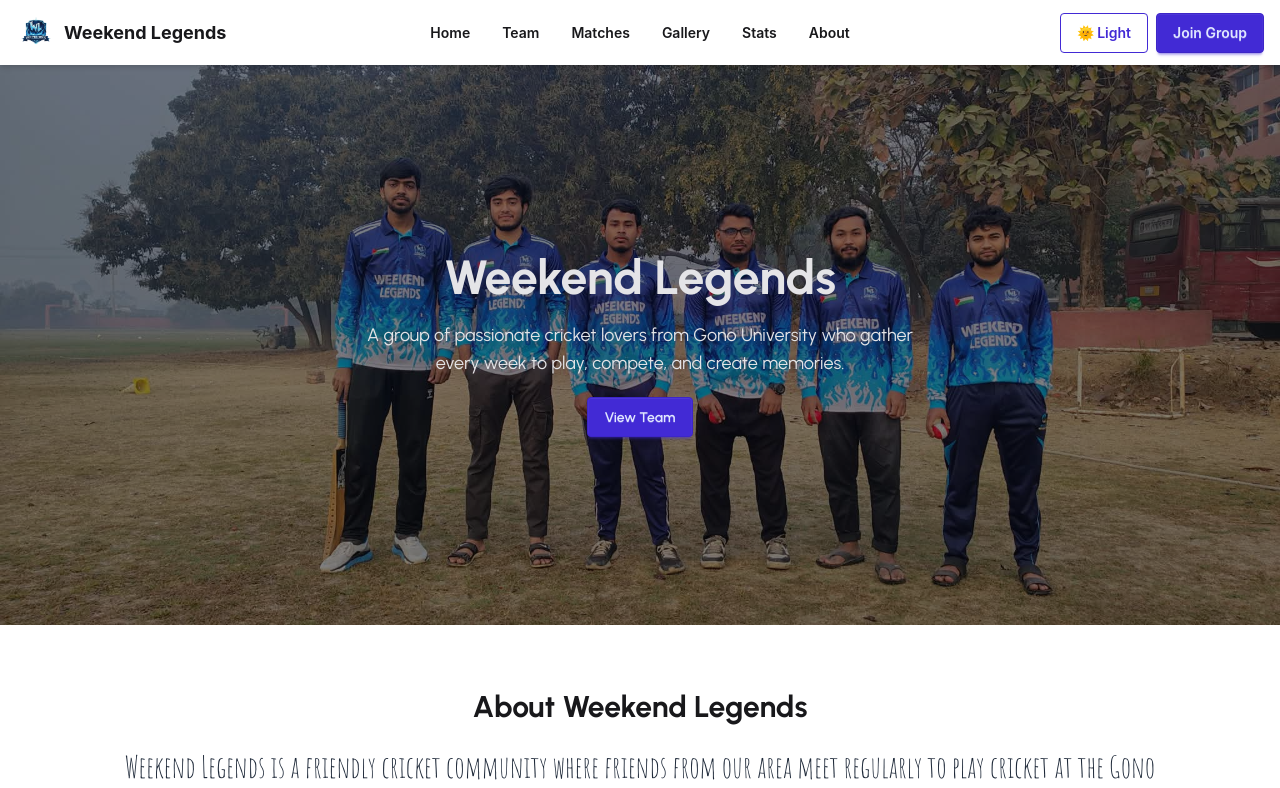
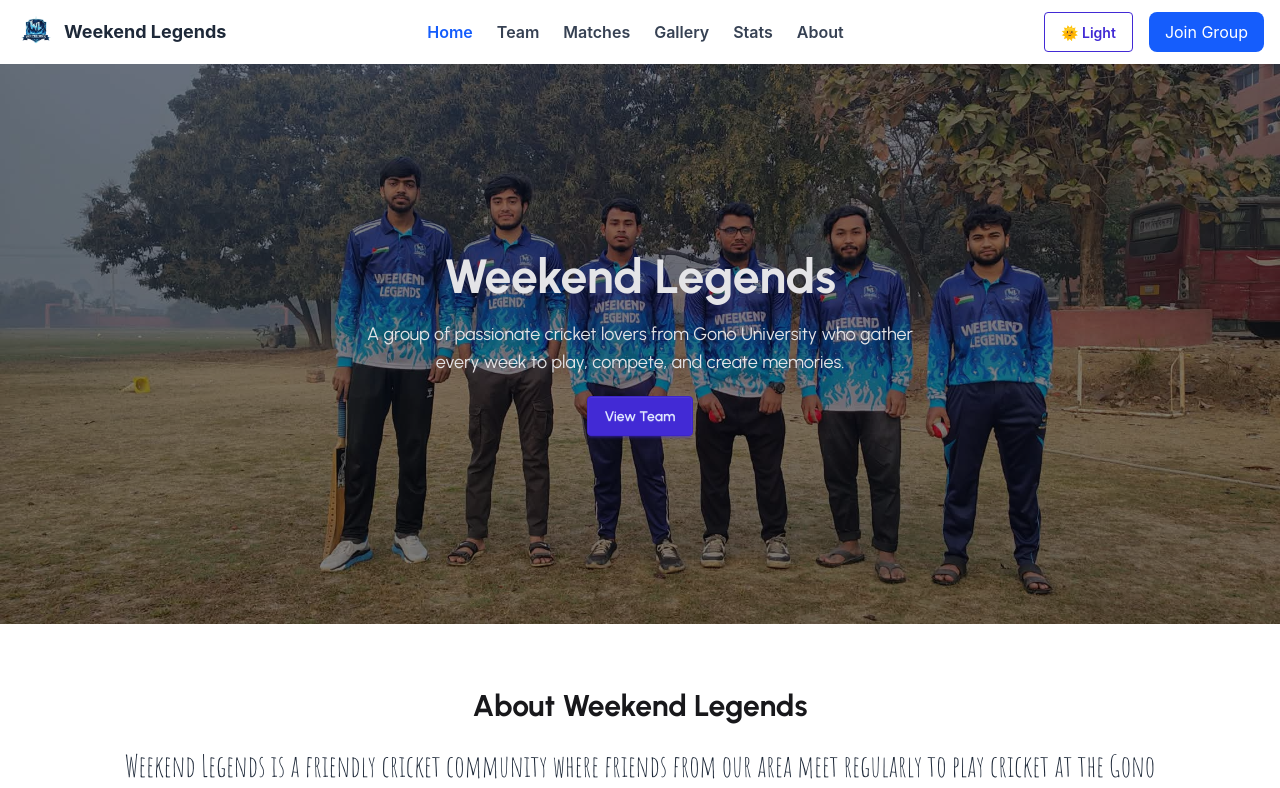
Before and after one commit to ahrafi16/weekend-legends, a React (Vite) app: page / in a window 1280 px wide. Shown: the top 788 px of the page. Built offline with nearby package versions, Linux system fonts and the light colour scheme; a web font is replaced by a local one.

Commit message:
Removed daisyUI

```diff
--- a/package.json
+++ b/package.json
@@ -23,7 +23,7 @@
     "@eslint/js": "^9.39.4",
     "@types/react": "^19.2.14",
     "@types/react-dom": "^19.2.3",
-    "@vitejs/plugin-react": "^6.0.1",
+    "@vitejs/plugin-react": "^5.2.0",
     "autoprefixer": "^10.4.27",
     "daisyui": "^5.5.19",
     "eslint": "^9.39.4",
--- a/src/components/Navbar.jsx
+++ b/src/components/Navbar.jsx
@@ -1,101 +1,117 @@
 import { Link, NavLink } from "react-router-dom";
+import { useState } from "react";
 import logo from "../assets/logo.png";
 import ThemeToggle from "./ThemeToggle";
+import { Menu, X } from "lucide-react";
 
 const Navbar = () => {
-    const links = (
-        <>
-            <li>
-                <NavLink to="/" className="font-semibold">
-                    Home
-                </NavLink>
-            </li>
-            <li>
-                <NavLink to="/team" className="font-semibold">
-                    Team
-                </NavLink>
-            </li>
-            <li>
-                <NavLink to="/matches" className="font-semibold">
-                    Matches
-                </NavLink>
-            </li>
-            <li>
-                <NavLink to="/gallery" className="font-semibold">
-                    Gallery
-                </NavLink>
-            </li>
-            <li>
-                <NavLink to="/stats" className="font-semibold">
-                    Stats
-                </NavLink>
-            </li>
-            <li>
-                <NavLink to="/about" className="font-semibold">
-                    About
-                </NavLink>
-            </li>
-        </>
-    );
+    const [open, setOpen] = useState(false);
+
+    const navLinks = [
+        { name: "Home", path: "/" },
+        { name: "Team", path: "/team" },
+        { name: "Matches", path: "/matches" },
+        { name: "Gallery", path: "/gallery" },
+        { name: "Stats", path: "/stats" },
+        { name: "About", path: "/about" },
+    ];
 
     return (
-        <div className="navbar bg-base-100 shadow-md px-4">
+        <nav className="w-full shadow-md bg-white dark:bg-gray-900">
+            <div className="max-w-7xl mx-auto px-4">
 
-            {/* Mobile Menu */}
-            <div className="navbar-start">
-                <div className="dropdown">
-                    <label tabIndex={0} className="btn btn-ghost lg:hidden">
-                        <svg
-                            xmlns="http://www.w3.org/2000/svg"
-                            className="h-5 w-5"
-                            fill="none"
-                            viewBox="0 0 24 24"
-                            stroke="currentColor"
-                        >
-                            <path
-                                strokeLinecap="round"
-                                strokeLinejoin="round"
-                                strokeWidth="2"
-                                d="M4 6h16M4 12h8m-8 6h16"
-                            />
-                        </svg>
-                    </label>
-
-                    <ul
-                        tabIndex={0}
-                        className="menu menu-sm dropdown-content mt-3 z-[1] p-2 shadow bg-base-100 rounded-box w-52"
-                    >
-                        {links}
-                    </ul>
-                </div>
+                <div className="flex justify-between items-center h-16">
 
                     {/* Logo */}
                     <Link to="/" className="flex items-center gap-2">
                         <img src={logo} alt="Weekend Legends" className="w-10" />
-                    <span className="font-bold text-lg hidden md:block">
+                        <span className="font-bold text-lg text-gray-800 dark:text-white">
                             Weekend Legends
                         </span>
                     </Link>
-            </div>
 
                     {/* Desktop Menu */}
-            <div className="navbar-center hidden lg:flex">
-                <ul className="menu menu-horizontal px-1 gap-2">{links}</ul>
-            </div>
+                    <ul className="hidden lg:flex items-center gap-6">
+                        {navLinks.map((link) => (
+                            <li key={link.name}>
+                                <NavLink
+                                    to={link.path}
+                                    className={({ isActive }) =>
+                                        `font-semibold transition ${isActive
+                                            ? "text-blue-600"
+                                            : "text-gray-700 dark:text-gray-200 hover:text-blue-500"
+                                        }`
+                                    }
+                                >
+                                    {link.name}
+                                </NavLink>
+                            </li>
+                        ))}
+                    </ul>
 
                     {/* Right Side */}
-            <div className="navbar-end flex items-center gap-2">
+                    <div className="hidden lg:flex items-center gap-4">
                         <ThemeToggle />
+
                         <a
                             href="https://www.facebook.com/messages/t/1669165066499304"
                             target="_blank"
                             rel="noreferrer"
-                    className="btn btn-primary"
+                            className="px-4 py-2 bg-blue-600 text-white rounded-lg hover:bg-blue-700 transition"
+                        >
+                            Join Group
+                        </a>
+                    </div>
+
+                    {/* Mobile Button */}
+                    <button
+                        onClick={() => setOpen(!open)}
+                        className="lg:hidden text-gray-700 dark:text-white"
+                    >
+                        {open ? <X size={28} /> : <Menu size={28} />}
+                    </button>
+
+                </div>
+
+                {/* Mobile Menu */}
+                {open && (
+                    <div className="lg:hidden pb-4">
+                        <ul className="flex flex-col gap-4">
+                            {navLinks.map((link) => (
+                                <li key={link.name}>
+                                    <NavLink
+                                        to={link.path}
+                                        onClick={() => setOpen(false)}
+                                        className={({ isActive }) =>
+                                            `block font-semibold ${isActive
+                                                ? "text-blue-600"
+                                                : "text-gray-700 dark:text-gray-200"
+                                            }`
+                                        }
+                                    >
+                                        {link.name}
+                                    </NavLink>
+                                </li>
+                            ))}
+                        </ul>
+
+                        <div className="mt-4 flex items-center gap-4">
+                            <ThemeToggle />
+
+                            <a
+                                href="https://www.facebook.com/messages/t/1669165066499304"
+                                target="_blank"
+                                rel="noreferrer"
+                                className="px-4 py-2 bg-blue-600 text-white rounded-lg"
                             >
                                 Join Group
                             </a>
                         </div>
                     </div>
+                )}
+
+            </div>
+        </nav>
     );
 };
 
```
Also changed, not shown: 1 other file (tests, documents, lock files or other folders). Lines whose indentation alone changed are shown as unchanged.
